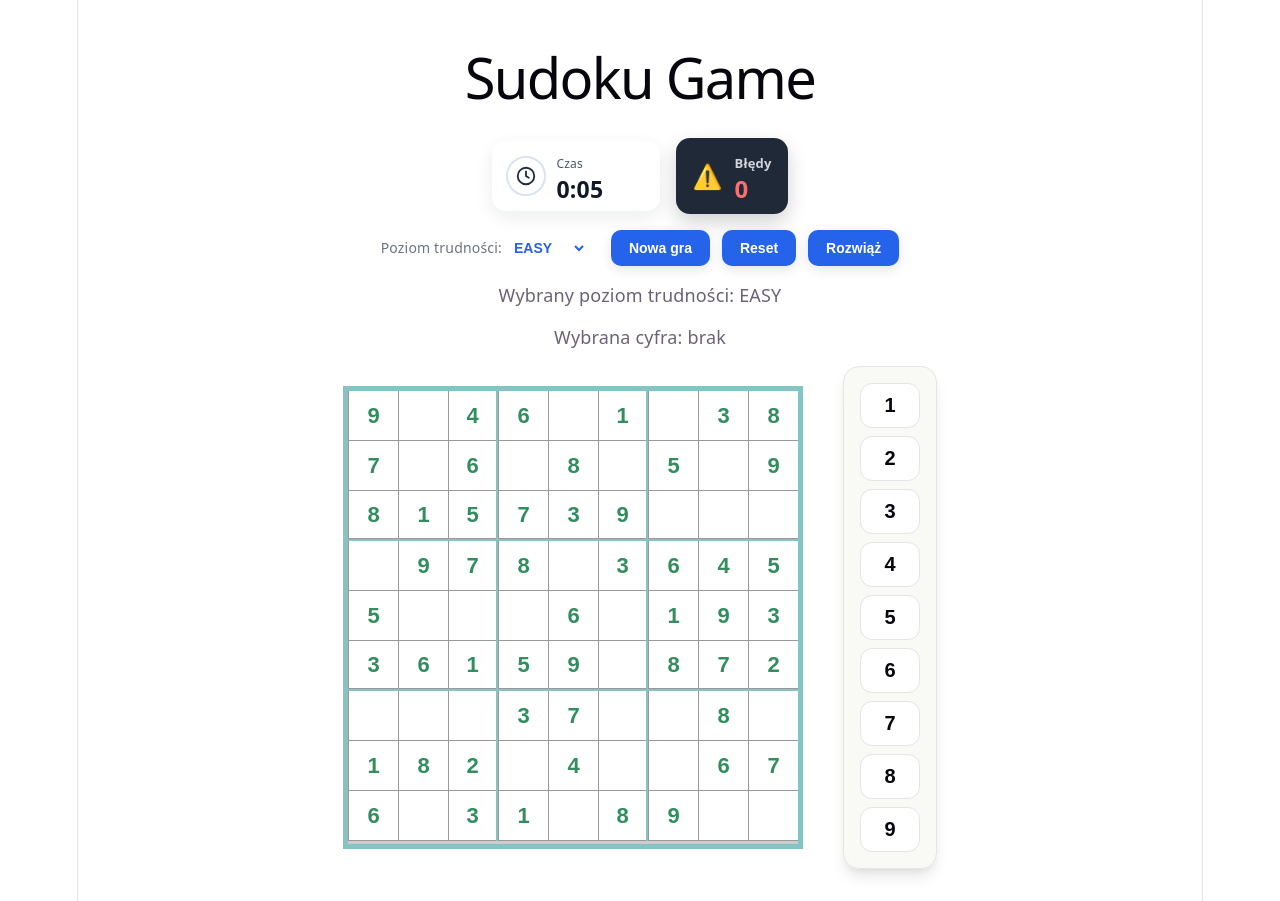
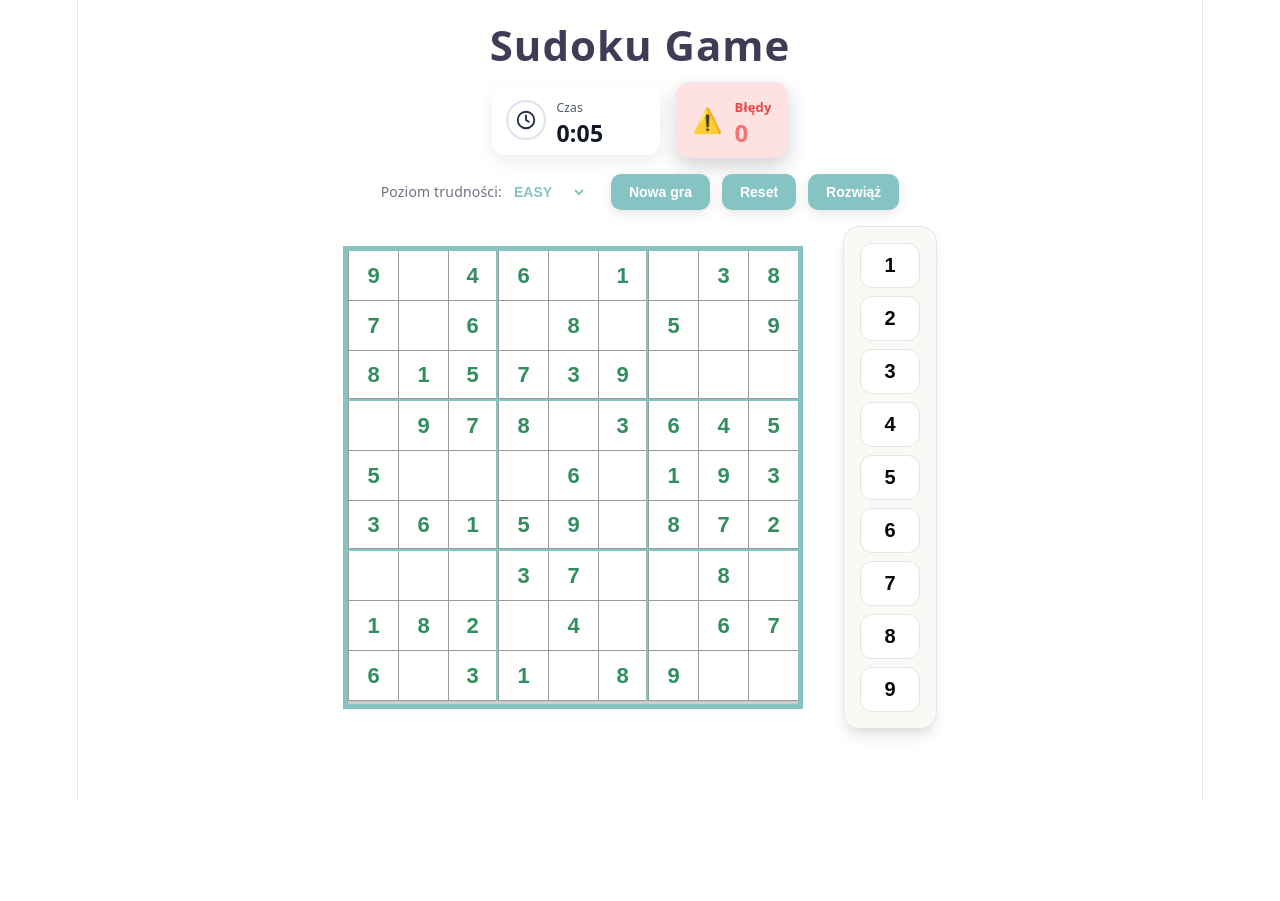
Before and after one commit to apetrochenko6/sudoku, a React (Vite) app: page / in a window 1280 px wide. After the commit the page ends 800 px from the top, so only its background shows below. Built offline with nearby package versions, Linux system fonts and the light colour scheme.

Commit message:
style: poprawa rozmieszczenia numpada i nagłówka

```diff
--- a/src/App.css
+++ b/src/App.css
@@ -6,6 +6,14 @@
   min-height: 100vh;
   padding: 32px;
   box-sizing: border-box;
+}
+.app-title {
+  font-size: 42px;
+  font-weight: 700;
+  color: #3f3d56;
+  text-align: center;
+  margin-bottom: 8px;
+  letter-spacing: 1px;
 }
 .game-container{
   display: flex;
--- a/src/App.tsx
+++ b/src/App.tsx
@@ -46,7 +46,7 @@ function App() {
 
   return (
     <div className="app-container">
-      <h1>Sudoku Game</h1>
+      <div className="app-title">Sudoku Game</div>
 
       <div className="game-status-bar">
         <TimerComponent />
@@ -60,8 +60,6 @@ function App() {
         onDifficultyChange={handleDifficultyChange}
       />
 
-      <p>Wybrany poziom trudności: {difficulty}</p>
-      <p>Wybrana cyfra: {selectedNumber === null ? 'brak' : selectedNumber}</p>
       <div className='game-container'>
       <BoardComponent
         key={`${difficulty}-${resetKey}`}
--- a/src/components/ControlPanelComponent.css
+++ b/src/components/ControlPanelComponent.css
@@ -18,7 +18,7 @@
 .difficulty-select {
   border: none;
   background-color: transparent;
-  color: #2563eb;
+  color:#86c4c3;;
   font-size: 14px;
   font-weight: 600;
   cursor: pointer;
@@ -53,12 +53,12 @@
 }
 
 .control-button.primary {
-  background-color: #2563eb;
+  background-color: #86c4c3;;
   color: white;
 }
 
 .control-button.primary:hover {
-  background-color: #1d4ed8;
+  background-color: #86c4c3;;
 }
 
 .control-button.secondary {
--- a/src/components/ErrorCounterComponent.css
+++ b/src/components/ErrorCounterComponent.css
@@ -5,7 +5,7 @@
   width: fit-content;
   padding: 12px 16px;
   border-radius: 14px;
-  background-color: #1f2937;
+  background-color: #FEE2E2;
   color: white;
   box-shadow: 0 8px 20px rgb(0 0 0 / 18%);
 }
@@ -24,7 +24,7 @@
 .error-counter-label {
   font-size: 13px;
   font-weight: 600;
-  color: #d1d5db;
+  color: #EF4444;
 }
 
 .error-counter-value {
```
